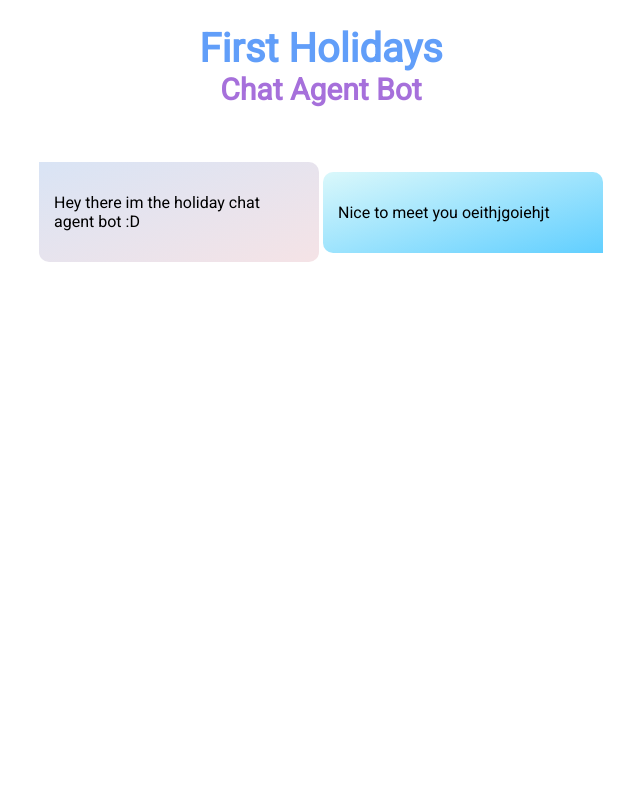
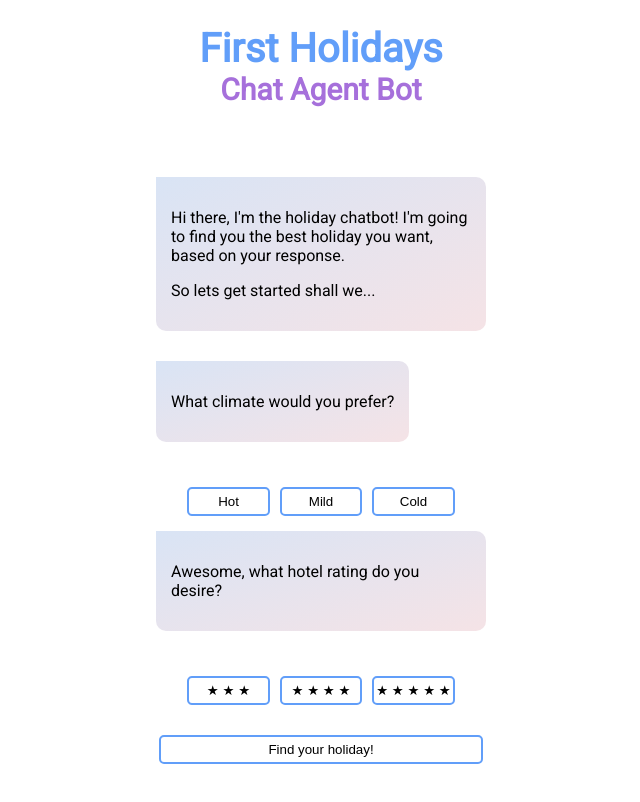
Before and after one commit to CookieSP/holiday-chat-agent, a Symfony app: template templates/home-page.html.twig in a window 1280 px wide. Shown: the whole page, without its empty margins (319-959 px from the left). Before the commit the page ends 262 px from the top, so only its background shows below. Run offline with Twig, Linux system fonts and the light colour scheme; the template is opened without the code that fills it, so the values that code supplies are empty; some libraries are stand-ins or nearby versions.

Commit message:
HCA-06: Display Holiday Data

```diff
--- a/config/routes.yaml
+++ b/config/routes.yaml
@@ -1,3 +1,7 @@
 home:
     path: /
     controller: App\Controller\HomePageController::home
+
+holidays:
+    path: /holidays
+    controller: App\Database\HolidayData::fetch
--- a/public/css/homepage.css
+++ b/public/css/homepage.css
@@ -1,25 +1,72 @@
 .chat-box {
-    display: flex;
+    display: grid;
     justify-content: center;
     align-items: center;
+    margin-right: 30%;
+    margin-left: 30%;
+    padding: 30px;
+    overflow: scroll;
 }
 
 .message {
-    margin-top: 30px;
+    min-height: 50px;
+    padding: 15px;
+    max-width: 300px;
+    margin-bottom: 15px;
+    margin-top: 15px;
+    min-width : 100px;
+}
+
+.message-container {
     margin-right: 2px;
     margin-left: 2px;
-    min-height: 50px;
-    padding: 15px;
-    max-width: 250px;
-    flex-basis: 100%;
 }
 
 .message-received {
     background-image: linear-gradient(to top left, #F5E3E6, #D9E4F5);
     border-radius: 0px 10px 10px 10px;
+    float: left;
 }
 
 .message-sent {
+    display: none;
     background-image: linear-gradient(to bottom right, #daf8fb, #61cfff);
     border-radius: 10px 10px 0px 10px;
+    float: right;
 }
+
+.response-button {
+    background: transparent;
+    border: var(--theme-blue) solid 2px;
+    border-radius: 5px;
+    display: table-cell;
+    margin: 30px 5px 0px 5px;
+    min-width: 25%;
+    padding: 5px 2px 5px 2px;
+}
+
+.response-button-container {
+    display: table;
+    text-align: center;
+    width: 100%;
+}
+
+.holidayResultTable {
+    display: none;
+    margin-left: auto;
+    margin-right: auto;
+    border-radius: 5px;
+    text-align: center;
+    padding: 5px;
+    background-image: linear-gradient(to top left, #F5E3E6, #D9E4F5);
+}
+
+.holidayResultTable th {
+    color: var(--theme-purple);
+    font-weight: normal;
+    padding: 0px 10px 0px 10px;
+}
+
+.holidayResultTable td {
+    color: var(--theme-blue)
+}
--- /dev/null
+++ b/public/js/getHolidayData.js
@@ -0,0 +1,58 @@
+let climateResponse = null
+let ratingResponse = null
+
+$(document).ready(function() {
+    $('#climate-buttons').on('click','button', function (evt) {
+        climateResponse = $(this).text().toLowerCase()
+        $("#climate-buttons").css("display", "none")
+        let climateMessage = document.getElementById('climateMessage')
+        climateMessage.innerHTML = climateResponse
+        $("#message-climate-response").css("display", "block")
+
+    });
+    $('#rating-buttons').on('click','button', function (evt) {
+        ratingResponse = $(this).data('rating')
+        $("#rating-buttons").css("display", "none")
+        let ratingMessage = document.getElementById('ratingMessage')
+        ratingMessage.innerHTML = ratingResponse
+        $("#message-rating-response").css("display", "block")
+    });
+})
+
+$(document).ready(function() {
+    $("#findHolidayBtn").on("click", function (e) {
+        $.ajax({
+            url: "/holidays?climate="+climateResponse+"&rating="+ratingResponse,
+            type: "GET",
+            success: function (response) {
+                buildTable(response)
+                $("#findHolidayBtn").css("display", "none")
+            },
+            error: function (xhr) {
+                console.log(error);
+            }
+        })
+    })
+})
+
+function buildTable(data) {
+    $(".holidayResultTable").css("display", "table")
+
+    for (var i = 0; i < data.length; i++) {
+        for (var x = 0; x < data[i].length; x++) {
+            var row = `<tr>
+                        <td>${data[i][x].HolidayReference}</td>
+                        <td>${data[i][x].HotelName}</td>
+                        <td>${data[i][x].City}</td>
+                        <td>${data[i][x].Continent}</td>
+                        <td>${data[i][x].Country}</td>
+                        <td>${data[i][x].Category}</td>
+                        <td>${data[i][x].StarRating}</td>
+                        <td>${data[i][x].TempRating}</td>
+                        <td>${data[i][x].Location}</td>
+                        <td>${data[i][x].PricePerNight}</td>
+                   </tr>`
+            $('#results-table').html(row)
+        }
+    }
+}
--- a/templates/base.html.twig
+++ b/templates/base.html.twig
@@ -9,18 +9,23 @@
             {{ encore_entry_link_tags('app') }}
             <link rel="stylesheet" href="{{ asset('css/base.css') }}" media="all">
         {% endblock %}
-
-        {% block javascripts %}
-            {{ encore_entry_script_tags('app') }}
-        {% endblock %}
     </head>
     <body>
         {% block body %}
             <div class="nav-center">
                 <h1>First Holidays</h1>
                 <h2>Chat Agent Bot</h2>
+                <div id="msgid">
+                </div>
             </div>
         {% endblock %}
     </body>
     {% block content %}{% endblock %}
+    {% block javascripts %}
+        {{ encore_entry_script_tags('app') }}
+        <script src="https://code.jquery.com/jquery-3.6.1.min.js"
+                integrity="sha256-o88AwQnZB+VDvE9tvIXrMQaPlFFSUTR+nldQm1LuPXQ="
+                crossorigin="anonymous">
+        </script>
+    {% endblock %}
 </html>
--- a/templates/home-page.html.twig
+++ b/templates/home-page.html.twig
@@ -5,15 +5,68 @@
     {% endblock %}
     {% block content %}
         <div class="chat-box">
-            <div class="message message-received">
-                <p>
-                    Hey there im the holiday chat agent bot :D
-                </p>
+            <div class="message-container">
+                <div class="message message-received">
+                    <p>Hi there, I'm the holiday chatbot! I'm going to find you the best holiday you want, based on your response.</p>
+                    <p>So lets get started shall we...</p>
+                </div>
             </div>
-            <div class="message message-sent">
-                <p>
-                    Nice to meet you oeithjgoiehjt
-                </p>
+            <div class="message-container">
+                <div class="message message-received">
+                    <p>What climate would you prefer?</p>
+                </div>
             </div>
+            <div class="message-container">
+                <div class=" response-button-container" id="climate-buttons">
+                        <button class="response-button">Hot</button>
+                        <button class="response-button">Mild</button>
+                        <button class="response-button">Cold</button>
+                </div>
+            </div>
+            <div class="message-container">
+                <div class="message message-sent" id="message-climate-response">
+                        <p id="climateMessage"></p>
+                </div>
+            </div>
+            <div>
+                <div class="message-container">
+                    <div class="message message-received">
+                        <p>Awesome, what hotel rating do you desire?</p>
+                    </div>
+                </div>
+                <div class="message-container">
+                    <div class=" response-button-container" id="rating-buttons">
+                        <button class="response-button" data-rating="3" >&#9733; &#9733; &#9733;</button>
+                        <button class="response-button" data-rating="4">&#9733; &#9733; &#9733; &#9733;</button>
+                        <button class="response-button" data-rating="5">&#9733; &#9733; &#9733; &#9733; &#9733;</button>
+                    </div>
+                </div>
+                <div class="message-container">
+                    <div class="message message-sent" id="message-rating-response">
+                        <p id="ratingMessage"></p>
+                    </div>
+                </div>
+            </div>
+            <button class="response-button" type="submit" id="findHolidayBtn">Find your holiday!</button>
         </div>
+        <table class="holidayResultTable ">
+            <tr>
+                <th>HolidayReference</th>
+                <th>HotelName</th>
+                <th>City</th>
+                <th>Continent</th>
+                <th>Country</th>
+                <th>Category</th>
+                <th>StarRating</th>
+                <th>TempRating</th>
+                <th>Location</th>
+                <th>Price Per Night</th>
+            </tr>
+            <tbody id="results-table">
+            </tbody>
+        </table>
     {% endblock %}
+    {% block javascripts %}
+        {{ parent() }}
+        <script type="text/javascript" src="{{ asset('js/getHolidayData.js') }}"></script>
+    {% endblock %}
```
Also changed, not shown: src/Database/HolidayData.php (added, +40 -0 lines), identifier.sqlite.
